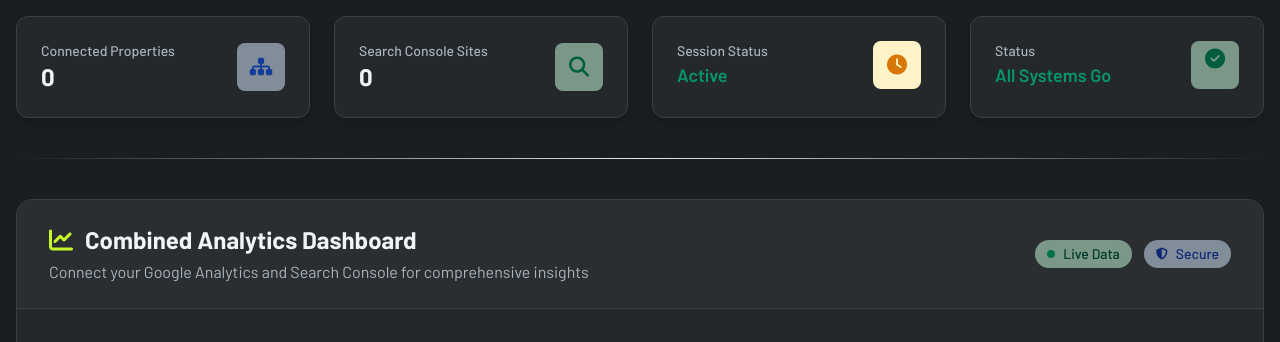
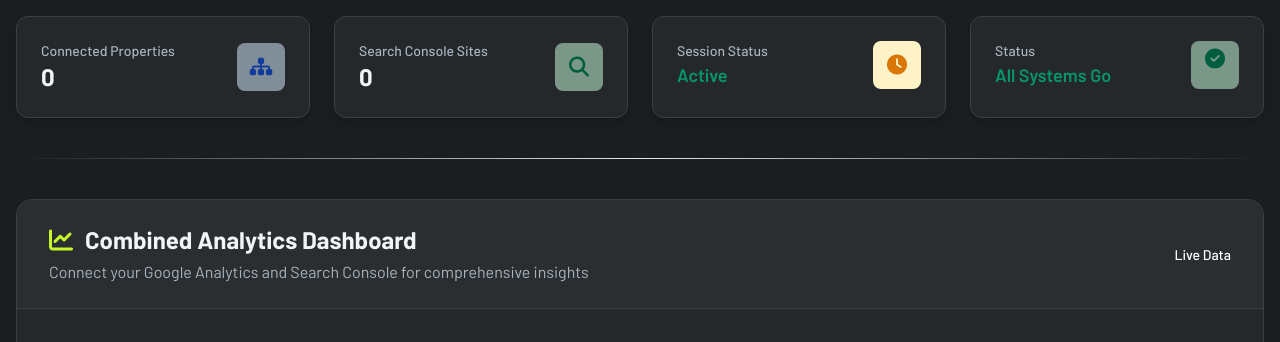
Before and after one commit to Digirocket-Technologies-Pvt-Ltd/ReportingApp, a Flask app: template templates/dashboard.html in a window 1280 px wide. Shown: the part 306-648 px from the top of the page. Run offline with Flask 3, Linux system fonts and the light colour scheme; the template is opened without the code that fills it, so the values that code supplies are empty.

Commit message:
Dashboard: drop "Secure" badge + simplify "Live Data" to plain white text
The Combined Analytics Dashboard header had two pill badges -- a
green "Live Data" pill and a blue "Secure" pill. Per the user's
"keep it simple" direction, removed the entire "Secure" badge and
stripped the colored box around "Live Data". The label now reads
as plain white "Live Data" text -- no background, no dot, no extra
indicator. Cleaner header.

Co-Authored-By: Claude Opus 4.7 (1M context) <noreply@anthropic.com>

```diff
--- a/templates/dashboard.html
+++ b/templates/dashboard.html
@@ -484,16 +484,7 @@
                         <p class="text-gray-600 mt-1">Connect your Google Analytics and Search Console for comprehensive insights</p>
                     </div>
                     <div class="hidden md:block">
-                        <div class="flex items-center space-x-3">
-                            <div class="flex items-center space-x-2 bg-green-100 text-green-800 px-3 py-1 rounded-full text-sm font-medium">
-                                <div class="w-2 h-2 bg-green-500 rounded-full"></div>
-                                <span>Live Data</span>
-                            </div>
-                            <div class="flex items-center space-x-2 bg-blue-100 text-blue-800 px-3 py-1 rounded-full text-sm font-medium">
-                                <i class="fas fa-shield-alt text-xs"></i>
-                                <span>Secure</span>
-                            </div>
-                        </div>
+                        <span class="text-sm font-medium text-white">Live Data</span>
                     </div>
                 </div>
             </div>
```
